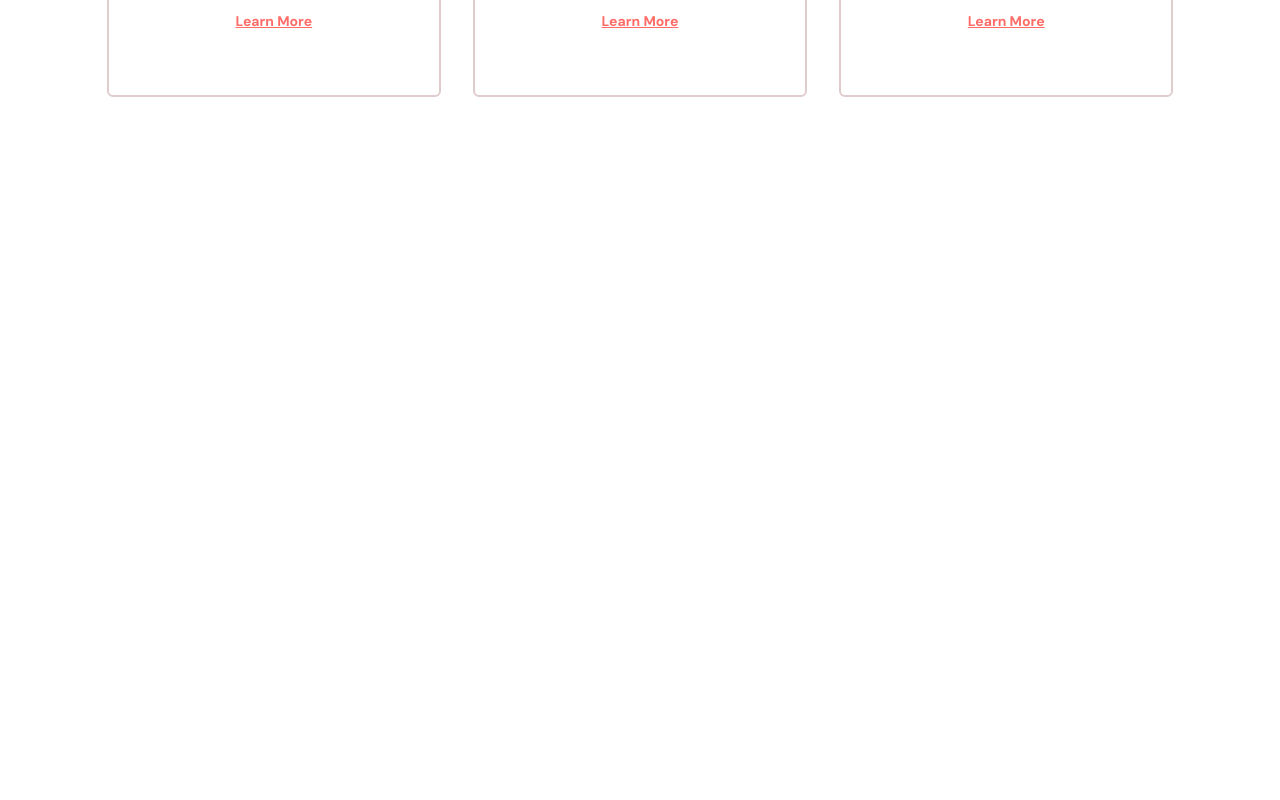
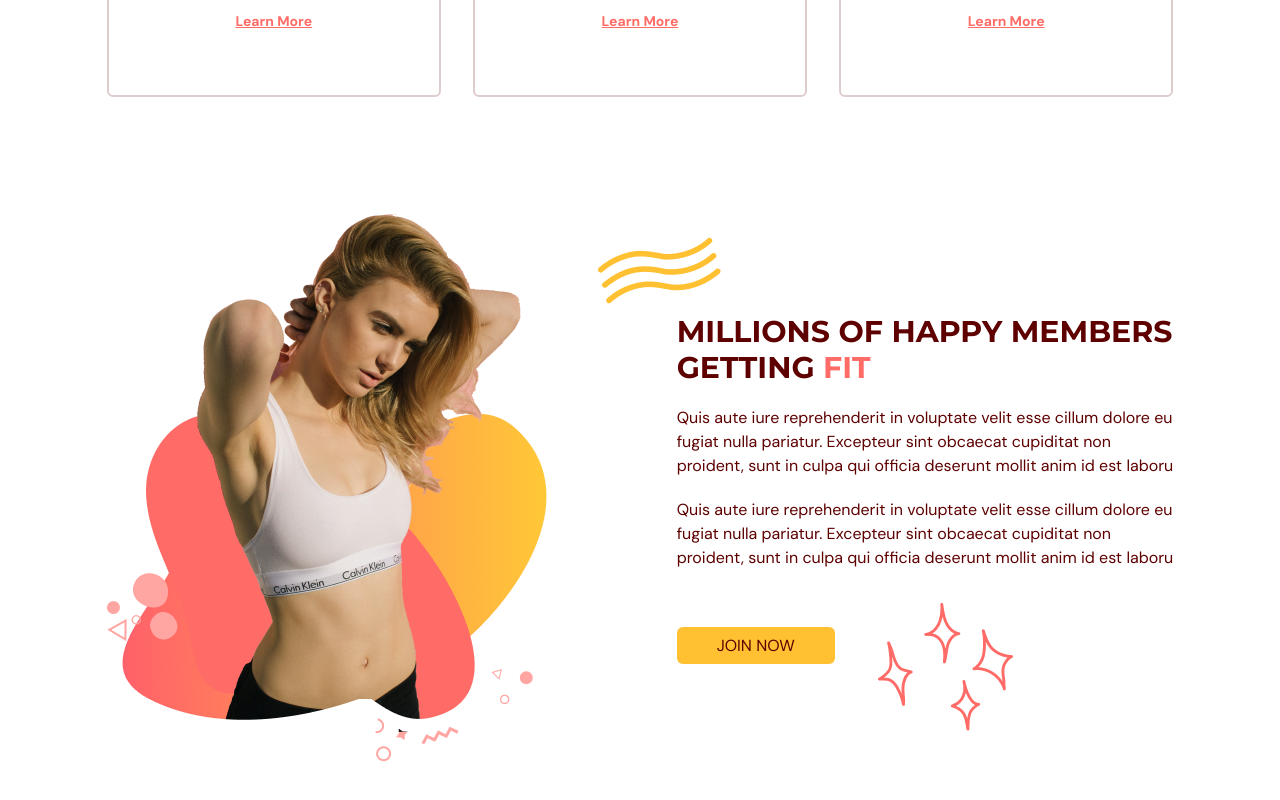
Before and after one commit to NyashaMuusha/gym-typscript, a React (Vite) app: page / in a window 1280 px wide. Shown: the part 1311-2111 px from the top of the page. Before the commit the page ends 1600 px from the top, so only its background shows below. Built offline with nearby package versions, Linux system fonts and the light colour scheme.

Commit message:
added animation to description text

```diff
--- a/src/scenes/benefits/index.tsx
+++ b/src/scenes/benefits/index.tsx
@@ -7,7 +7,14 @@
 } from "@heroicons/react/24/solid";
 import { motion } from "framer-motion";
 import Benefit from "./Benefit";
-
+import ActionButton from "@/shared/ActionButton";
+import BenefitPageGraphic from "@/assets/BenefitsPageGraphic.png";
+const container = {
+  hidden: {},
+  visible: {
+    transition: { staggerChildren: 0.2 },
+  },
+};
 type Props = {
   setSelectedPage: (value: SelectedPage) => void;
 };
@@ -40,15 +47,31 @@
         onViewportEnter={() => setSelectedPage(SelectedPage.Benefits)}
       >
         {/* HEADER */}
-        <div className="md:my-5 md:w-3/5">
+        <motion.div
+          initial="hidden"
+          whileInView="visible"
+          viewport={{ once: true, amount: 0.5 }}
+          transition={{ duration: 0.5 }}
+          variants={{
+            hidden: { opacity: 0, x: -50 },
+            visible: { opacity: 1, x: 0 },
+          }}
+          className="md:my-5 md:w-3/5"
+        >
           <Htext>MORE THAN JUST GYM</Htext>
           <p className="my-5 text-sm">
             Transform Your Body and Mind : A Comprehensive Fitness Experience
             with personalized training and support"
           </p>
-        </div>
+        </motion.div>
         {/* BENEFITS */}
-        <div className="items-center justify-between gap-8 md:flex ">
+        <motion.div
+          className="items-center justify-between gap-8 md:flex "
+          initial="hideen"
+          whileInView="visible"
+          viewport={{ once: true, amount: 0.5 }}
+          variants={container}
+        >
           {benefits.map((benefit: BenefitType) => (
             <Benefit
               key={benefit.title}
@@ -58,6 +81,70 @@
               setSelectedPage={setSelectedPage}
             />
           ))}
+        </motion.div>
+        {/* GRAPHICS AND DESCRIPTION */}
+        <div className="mt-16 items-center justify-between gap-20 md:mt-28 md:flex">
+          {/* GRAPHIC */}
+          <img
+            className="mx-auto "
+            alt="benefits-page-graphic"
+            src={BenefitPageGraphic}
+          />
+          {/* DESCRIPTION */}
+          <div>
+            {/* TITLE */}
+            <div className="relative">
+              <div className="before:absolute before:-top-20 before:-left-20 before:z-[1] before:content-abstractwaves">
+                <motion.div
+                  initial="hidden"
+                  whileInView="visible"
+                  viewport={{ once: true, amount: 0.5 }}
+                  transition={{ duration: 0.5 }}
+                  variants={{
+                    hidden: { opacity: 0, x: 50 },
+                    visible: { opacity: 1, x: 0 },
+                  }}
+                >
+                  <Htext>
+                    MILLIONS OF HAPPY MEMBERS GETTING {""}
+                    <span className="text-primary-500">FIT</span>
+                  </Htext>
+                </motion.div>{" "}
+              </div>
+            </div>
+            {/* DESCRIPTION*/}
+            <motion.div
+              initial="hidden"
+              whileInView="visible"
+              viewport={{ once: true, amount: 0.5 }}
+              transition={{ delay: 0.2, duration: 0.5 }}
+              variants={{
+                hidden: { opacity: 0, x: 50 },
+                visible: { opacity: 1, x: 0 },
+              }}
+            >
+              <p className="my-5">
+                Quis aute iure reprehenderit in voluptate velit esse cillum
+                dolore eu fugiat nulla pariatur. Excepteur sint obcaecat
+                cupiditat non proident, sunt in culpa qui officia deserunt
+                mollit anim id est laboru
+              </p>
+              <p className="mb-5">
+                Quis aute iure reprehenderit in voluptate velit esse cillum
+                dolore eu fugiat nulla pariatur. Excepteur sint obcaecat
+                cupiditat non proident, sunt in culpa qui officia deserunt
+                mollit anim id est laboru
+              </p>
+            </motion.div>
+            {/* BUTTON */}
+            <div className="relative mt-16">
+              <div className="before:absolute before:-bottom-20 before:right-40 before:z-[-1] before:content-sparkles">
+                <ActionButton setSelectedPage={setSelectedPage}>
+                  JOIN NOW
+                </ActionButton>
+              </div>
+            </div>
+          </div>
         </div>
       </motion.div>
     </section>
```
